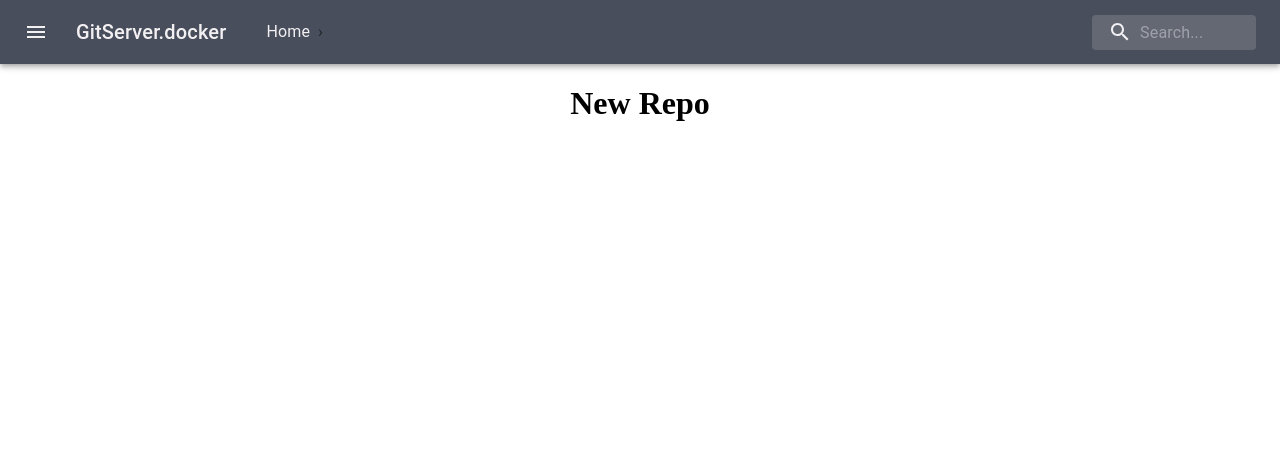
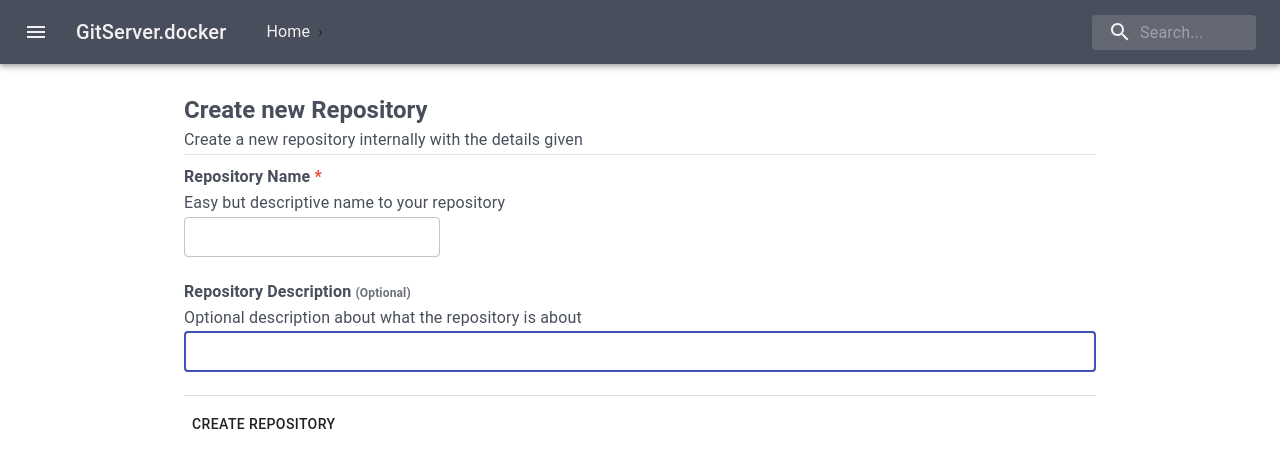
Before and after one commit to Ciaxur/GitServer.docker, a React (Create React App) app in the folder Client/git-web/: page /new-repo in a window 1280 px wide. Shown: the top 468 px of the page. Built offline with nearby package versions, Linux system fonts and the light colour scheme.

Commit message:
📦 Add new Repository UI Route
**Additional Changes**
- Add empty list display
- Add Progress image for Repo List Fetch

```diff
--- a/Client/git-web/src/App.tsx
+++ b/Client/git-web/src/App.tsx
@@ -22,6 +22,7 @@ import MainDrawer from './Components/MainDrawer';
 
 // Route Imports
 import Home from './Routes/Home';
+import NewRepo from './Routes/NewRepo';
 
 const useStyles = makeStyles({
   container: {
@@ -63,7 +64,7 @@ function App() {
               <Home />
             </Route>
             <Route path='/new-repo'>
-              <h1 style={{ textAlign: 'center' }}>New Repo</h1>
+              <NewRepo />
             </Route>
           </Switch>
 
--- /dev/null
+++ b/Client/git-web/src/Components/Inputs/FieldInput.tsx
@@ -0,0 +1,82 @@
+import React from 'react';
+import { PaperElementPalette } from '../../Styles';
+
+// Material-UI Imports
+import {
+  Typography, makeStyles,
+  TextField, FormHelperText,
+} from '@material-ui/core';
+import { Variant } from '@material-ui/core/styles/createTypography';
+
+
+
+const useStyles = makeStyles(() => ({
+  title: {
+    fontWeight: 'bold',
+  },
+  required: {
+    color: PaperElementPalette.red,
+  },
+  optional: {
+    opacity: 0.8,
+    fontSize: 12,
+  },
+}));
+
+
+interface FieldProps {
+  title:          string,
+  description?:   string,
+  required?:      boolean,
+  optional?:      boolean,
+  titleVariant?:  Variant,
+  style?:         React.CSSProperties,
+
+  // Width Properties
+  width?:         number,
+  fullWidth?:     boolean,
+
+  // Input Props
+  noInput?:       boolean,
+  inputRef?:      React.Ref<any>,
+  error?:         boolean,
+  errorText?:     string,
+}
+
+function FieldInput(props: FieldProps) {
+  // Hooks
+  const styles = useStyles();
+
+  return (
+    <div style={props.style}>
+      <Typography variant={props.titleVariant || 'body1'} className={styles.title}>
+        {props.title} {
+          props.required ? <span className={styles.required}>*</span>
+            : props.optional && <span className={styles.optional}>(Optional)</span>
+        }
+      </Typography>
+      <Typography variant='subtitle1'>
+        {props.description}
+      </Typography>
+
+      {
+        !props.noInput && (<>
+          <TextField
+            autoFocus
+            inputRef={props.inputRef}
+            style={{
+              width: props.fullWidth ? '100%'
+                : props.width || 256,
+            }}
+            id='main-input'
+            variant='outlined'
+            size='small'
+            error={props.error}
+          />
+          <FormHelperText error>{(props.error && props.errorText) || ' '}</FormHelperText>
+        </>)
+      }
+    </div>
+  );
+}
+export default FieldInput;
--- a/Client/git-web/src/Components/Repository/RepoList.tsx
+++ b/Client/git-web/src/Components/Repository/RepoList.tsx
@@ -1,9 +1,11 @@
 import React from 'react';
 import axios from 'axios';
+import { ColorPalette } from '../../Styles';
 
 // Material UI Imports
 import {
-  Grid, GridSize, makeStyles,
+  CircularProgress,
+  Grid, GridSize, makeStyles, Typography,
 } from '@material-ui/core';
 
 // Component Imports
@@ -11,12 +13,30 @@ import RepoItem from './RepoItem';
 import * as RootStoreActions from '../../Store/RootStore/Actions';
 import { RootStoreContext } from '../../Store/RootStore';
 
+// Resource Imports
+import SadFace from '../../Resources/Images/sad-64.png';
+
 // Constant Configurations
 const serverIP = process.env.REACT_APP_IP;
 
 // Locally Scoped Styles
 const useStyles = makeStyles( () => ({
+  centerInfo: {
+    display: 'flex',
+    justifyContent: 'center',
+    alignItems: 'center',
 
+    fontWeight: 'bold',
+    color: ColorPalette.greyPrimary,
+  },
+  progressContainer: {
+    display: 'flex',
+    justifyContent: 'center',
+  },
+  progress: {
+    textAlign: 'center',
+    color: ColorPalette.greyPrimary,
+  },
 }));
 
 
@@ -31,7 +51,7 @@ function RepoList({ spacing }: Props) {
   const { store, dispatch } = React.useContext(RootStoreContext);
 
   // Repository List State
-  const { repoList } = store.repoStore;
+  const { repoList, loaded } = store.repoStore;
 
   // Fetch Repositories on Start
   React.useEffect(() => {
@@ -51,6 +71,8 @@ function RepoList({ spacing }: Props) {
     <Grid container spacing={10}>
       <Grid item xs={ spacing || 12 }>
         {
+          loaded ? (
+            repoList.length ?
               repoList.map((elt, index) => (
                 <RepoItem
                   key={index}
@@ -60,6 +82,16 @@ function RepoList({ spacing }: Props) {
                   onClick={() => console.log(`${elt.title} Clicked!`)}
                 />
               ))
+              :
+              <Typography variant='h6' className={styles.centerInfo} >
+                <img src={SadFace} width={64} style={{ marginRight: 10 }} />
+                No Repositories found...
+              </Typography>
+          ) : (
+            <div className={styles.progressContainer}>
+              <CircularProgress className={styles.progress} />
+            </div>
+          )
         }
       </Grid>
     </Grid>
--- /dev/null
+++ b/Client/git-web/src/Interfaces/Repository.ts
@@ -0,0 +1,4 @@
+export interface IRepository {
+  title:          string,
+  description?:   string,
+}
--- /dev/null
+++ b/Client/git-web/src/Routes/NewRepo.tsx
@@ -0,0 +1,202 @@
+import React from 'react';
+import axios from 'axios';
+import { useHistory } from 'react-router-dom';
+import { ColorPalette } from '../Styles';
+import { IRepository } from '../Interfaces/Repository';
+// Material-UI Imports
+import {
+  Container, Divider, CircularProgress,
+  makeStyles,
+  Button, FormHelperText, Typography,
+} from '@material-ui/core';
+
+// Component Imports
+import FieldInput from '../Components/Inputs/FieldInput';
+
+const useStyles = makeStyles(() => ({
+  root: {
+    marginTop: 30,
+    color: ColorPalette.greyPrimary,
+  },
+  successText: {
+    fontWeight: 'bold',
+    color: ColorPalette.greenSuccess,
+    textAlign: 'center',
+  },
+}));
+
+// Constant Configurations
+const serverIP = process.env.REACT_APP_IP;
+
+
+interface InputErrors {
+  repoName:               boolean,
+  repoNameErrStr:         string,
+  repoDescription:        boolean,
+  repoDescriptionErrStr:  string,
+  overallError:           string,
+}
+interface SubmitStatus {
+  success: boolean,
+  loading: boolean,
+}
+
+const inputErrorsDefaults: InputErrors = {
+  repoName: false,
+  repoDescription: false,
+  repoNameErrStr: '',
+  repoDescriptionErrStr: '',
+  overallError: '',
+};
+const statusDefaults: SubmitStatus = { success: false, loading: false };
+
+
+function NewRepo() {
+  // Hooks
+  const styles = useStyles();
+  const history = useHistory();
+
+  // States
+  const [inputErrors, setInputErrors] = React.useState<InputErrors>(inputErrorsDefaults);
+  const [status, setStatus] = React.useState<SubmitStatus>(statusDefaults);
+
+  // Refs
+  const repoNameRef = React.createRef<HTMLInputElement>();
+  const repoDescRef = React.createRef<HTMLInputElement>();
+
+  // Methods
+  /**
+   * Validates input parameters
+   * @returns True or false on state of Validity
+   */
+  const validateInputs = (): boolean => {
+    const repoName = repoNameRef.current as HTMLInputElement;
+
+    // Assume all is Good
+    setInputErrors(inputErrorsDefaults);
+
+    // Validate all Inputs
+    if (repoName.value.length === 0) {        // No Empty Name
+      setInputErrors({
+        ...inputErrors,
+        repoName: true,
+        repoNameErrStr: 'Repository name must not be empty',
+      });
+      repoName.focus();
+      return false;
+    }
+    else if (repoName.value.match(/\s/)) {    // Repo Name must not have spaces
+      setInputErrors({
+        ...inputErrors,
+        repoName: true,
+        repoNameErrStr: 'Name must be alpha-numeric with no spaces',
+      });
+      repoName.focus();
+      return false;
+    }
+
+    // Good to go!
+    return true;
+  };
+
+  /**
+   * Submits the creation of the Repository
+   */
+  const submit = () => {
+    // Reset Status
+    setStatus(statusDefaults);
+
+    if (validateInputs()) {
+      // Start Loading
+      setStatus({ ...status, loading: true });
+
+      // Issue Request
+      const repoName = repoNameRef.current;
+      const repoDesc = repoDescRef.current;
+
+      axios.post(`${serverIP}/repo`, {
+        title: repoName?.value,
+        description: repoDesc?.value || undefined,
+      } as IRepository)
+        .then(res => res.data)
+        .then(() => {
+          setStatus({ ...status, success: true });
+          history.push('/');
+        })
+        .catch(err => {
+          // Set Status State
+          setStatus(statusDefaults);
+
+          // Extract Data from Error Response
+          const status: number = parseInt(err.response.status);
+
+          if (status === 400) {       // Bad Request: Some Request Error done NOT by user
+            return setInputErrors({
+              ...inputErrors,
+              overallError: 'Unknown Bad Request Error',
+            });
+          }
+          else if (status === 409) {  // Conflict: Duplicate Repo!
+            repoName?.focus();
+            return setInputErrors({
+              ...inputErrors,
+              overallError: 'Repository Name is taken',
+            });
+          }
+          else {
+            return setInputErrors({
+              ...inputErrors,
+              overallError: 'Unknown Internal Error',
+            });
+          }
+        });
+    } else {
+      setStatus(statusDefaults);
+    }
+  };
+
+
+  return (
+    <Container maxWidth='md' className={styles.root} >
+      <FieldInput
+        title='Create new Repository'
+        titleVariant='h5'
+        description='Create a new repository internally with the details given'
+        noInput
+      />
+
+      <Divider />
+
+      <FieldInput
+        title='Repository Name'
+        description='Easy but descriptive name to your repository'
+        required
+        inputRef={repoNameRef}
+        style={{ marginTop: 10 }}
+        error={inputErrors.repoName}
+        errorText={inputErrors.repoNameErrStr}
+      />
+
+      <FieldInput
+        title='Repository Description'
+        description='Optional description about what the repository is about'
+        optional
+        inputRef={repoDescRef}
+        error={inputErrors.repoDescription}
+        errorText={inputErrors.repoDescriptionErrStr}
+        fullWidth
+      />
+
+      <Divider />
+
+      <Button style={{ marginTop: 10 }} onClick={() => submit() }>Create Repository</Button>
+      <FormHelperText style={{ textAlign: 'center' }} error>{inputErrors.overallError}</FormHelperText>
+
+      <div className={styles.successText}>
+        { status.loading && <CircularProgress style={{ color: ColorPalette.greyPrimary}} />}
+        {status.success && <Typography>Repository Successfully Created! 📦</Typography>}
+      </div>
+    </Container>
+  );
+}
+export default NewRepo;
--- a/Client/git-web/src/Store/RootStore/index.tsx
+++ b/Client/git-web/src/Store/RootStore/index.tsx
@@ -8,6 +8,7 @@ export interface IRootStore {
 
     // Repository Store
     repoStore: {
+      loaded:     boolean,
       repoList:   IRepository[],
     },
   },
@@ -48,6 +49,7 @@ export const RootStoreReducer = (state: IRootStore, action: IRootStoreAction): I
           ...state.store,
           repoStore: {
             ...state.store.repoStore,
+            loaded:   true,
             repoList: payload,
           },
         },
@@ -77,6 +79,7 @@ export const RootStoreDefault: Partial<IRootStore> = {
   store: {
     routePath: '/',
     repoStore: {
+      loaded: false,
       repoList: [],
     },
   },
--- a/Client/git-web/src/Styles/index.ts
+++ b/Client/git-web/src/Styles/index.ts
@@ -1,6 +1,7 @@
 // Export Color Configs
 export const ColorPalette = {
   whiteFont: '#F3F0F3',
+  greenSuccess: '#00AC65',
 
   greyPrimary: '#484E5B',
   bluePrimary: '#77D0DB',
```
Also changed, not shown: Client/git-web/src/Resources/Images/sad-64.png (added), 1 other file (tests, documents, lock files or other folders). Lines whose indentation alone changed are shown as unchanged.
